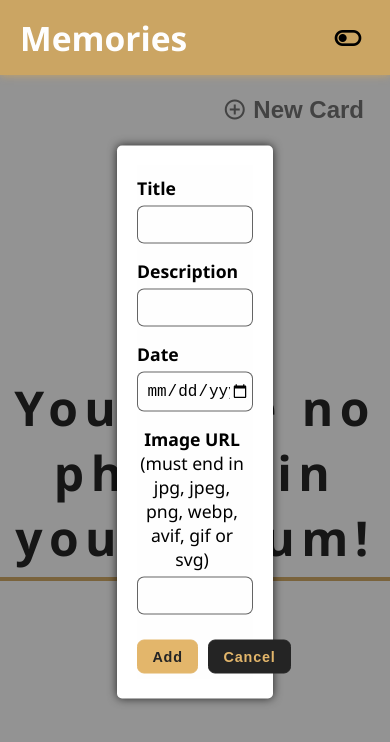
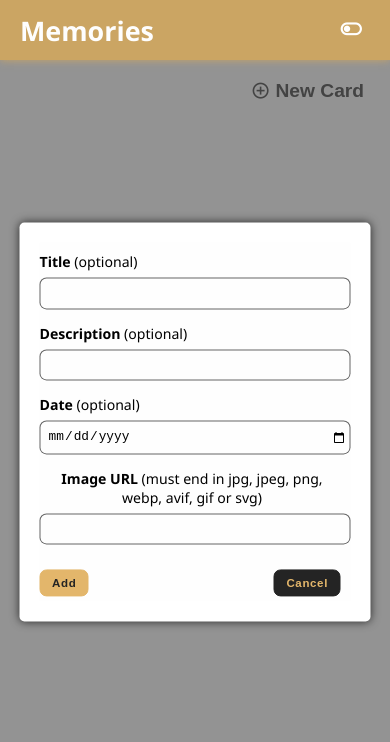
Before and after one commit to vanykardjikian/memories, a React (Vite) app: page / in a window 390 px wide. Both pictures are taken after a click on the button "New Card". Shown: the top 742 px of the page. Built offline with nearby package versions, Linux system fonts and the light colour scheme.

Commit message:
Make UI responsive

```diff
--- a/src/Form.jsx
+++ b/src/Form.jsx
@@ -37,18 +37,18 @@ function Form(props) {
                         props.handleSubmit(e, formData) :
                         props.handleSubmit(e, {...formData, cardId: props.editableFormData.cardId})
                     }>
-                    <label htmlFor='title'>Title</label>
+                    <label htmlFor='title'>Title <span>(optional)</span></label>
                     <input
                     type="text" name="title" id="title"
                     onChange={handleChange}
                     value={formData.title}>
                     </input>
-                    <label htmlFor='description'>Description</label>
+                    <label htmlFor='description'>Description <span>(optional)</span></label>
                     <input type="text" name="description" id="description"
                     onChange={handleChange}
                     value={formData.description}>
                     </input>
-                    <label htmlFor='date'>Date</label>
+                    <label htmlFor='date'>Date <span>(optional)</span></label>
                     <input type="date" name="date" id="date"
                     onChange={handleChange}
                     value={formData.date}>
--- a/src/index.css
+++ b/src/index.css
@@ -35,6 +35,7 @@ nav {
 }
 
 .toggler {
+	color: white;
 	font-size: 2rem;
 	display: flex;
 	border: none;
@@ -47,7 +48,7 @@ main {
 	align-items: center;
 	background-color: #F5F5F5;
 	position: fixed;
-	top: 75px;
+	top: 74px;
 	bottom: 0;
 	right: 0;
 	left: 0;
@@ -77,6 +78,14 @@ main.dark {
 	color: #242424;
 }
 
+.dark .new-btn {
+	color: rgba(245, 245, 245, 0.7)
+}
+
+.dark .new-btn:hover {
+	color: rgba(245, 245, 245, 1)
+}
+
 .new-btn > h4 {
 	margin: 0;
 }
@@ -85,8 +94,10 @@ main.dark {
 	font-size: 3rem;
 	font-weight: 700;
 	letter-spacing: 0.4rem;
-	padding-bottom: 7px;
-	margin-top: 300px;
+	padding: 7px;
+	margin: 20px;
+	position: absolute;
+	top: 40%;
 	border-bottom: 4px solid #cba563;
 	color: #242424;
 }
@@ -226,7 +237,6 @@ main.dark {
 
 
 
-
 .form-popup {
 	position: fixed;
 	z-index: 1;
@@ -301,12 +311,13 @@ main.dark {
 }
 
 .my-form > label > span {
-	font-weight: normal;
+	font-weight: 200;
 }
 
 .form-btns {
 	width: 100%;
 	display: flex;
+	flex-wrap: wrap;
 	justify-content: space-between;
 }
 
@@ -362,3 +373,19 @@ main.dark {
 .dark .form-btns > .cancel {
 	border: 1px solid #e3b66b;
 }
+
+@media (max-width:900px) {
+	.form-popup-inner {
+		width: 90%;
+	}
+	nav {
+		height: 60px;
+	}
+
+	main {
+		top: 59px;
+	}
+	html {
+		font-size: 80%;
+	}
+}
```
